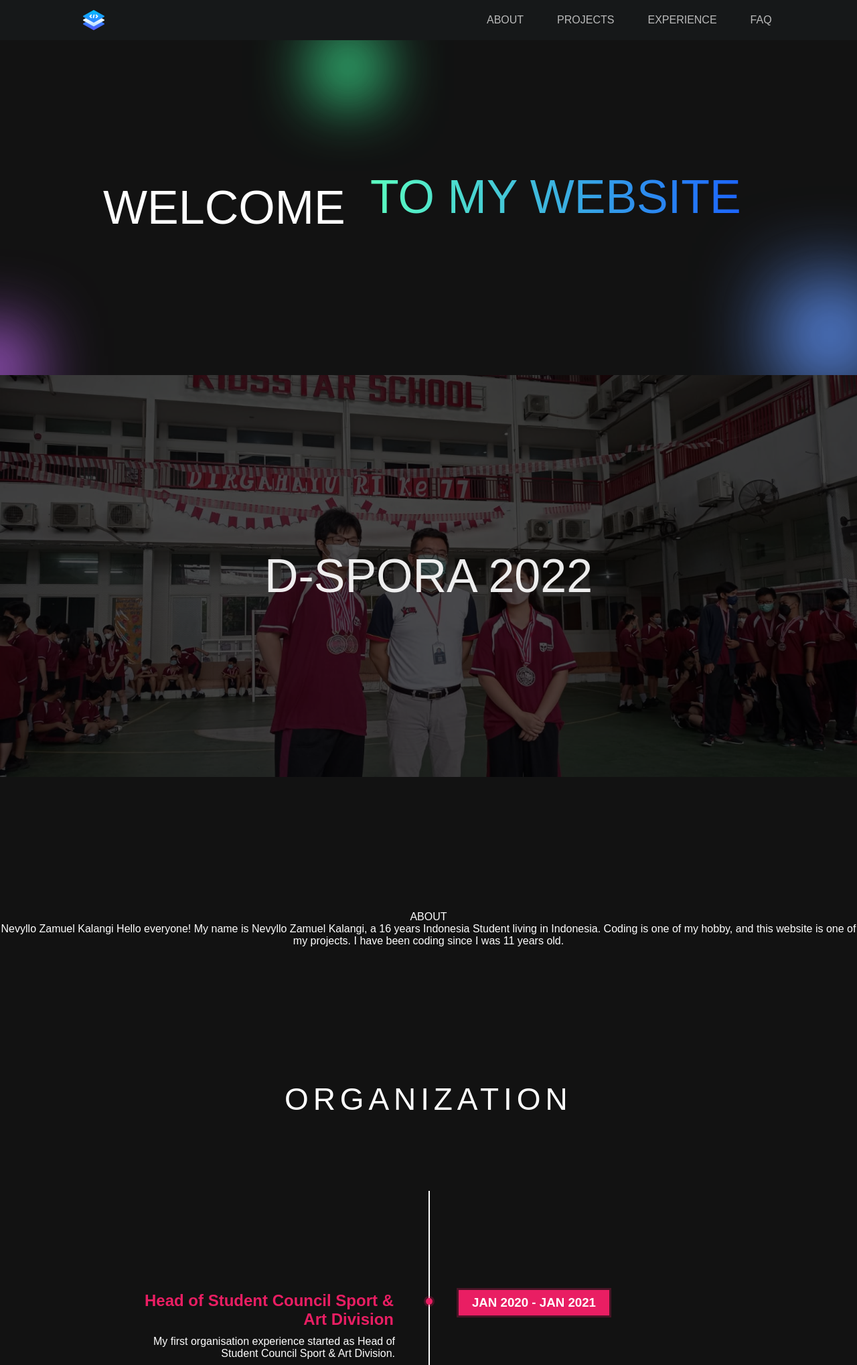
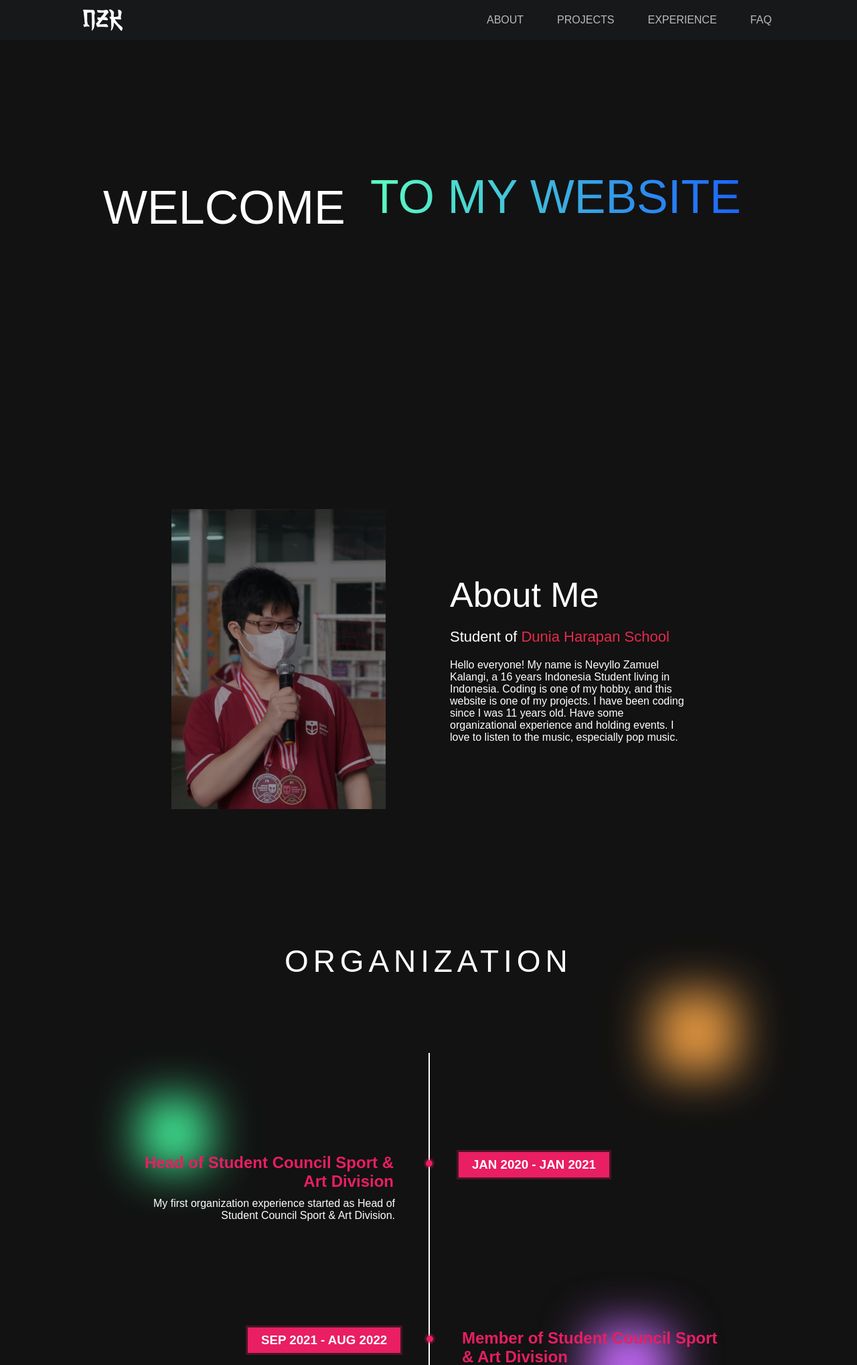
Before and after one commit to VLO-K/Nevyllo-Zamuel-Kalangi, a PHP site: page / in a window 1280 px wide. Shown: the top 2038 px of the page at 67% size. Run offline with PHP 8.4, Linux system fonts and the light colour scheme.

Commit message:
Reorganize some divs and adding about me section

```diff
--- a/index.html
+++ b/index.html
@@ -13,6 +13,7 @@
         <link rel="stylesheet" href="style.css"/>
         <link rel="icon" type="image/x-icon" href="Resources/Logo.png"/>
         <link href="https://fonts.googleapis.com/css?family=Roboto Condensed" rel="stylesheet"/>
+        <link href="https://fonts.googleapis.com/css?family=Inter" rel="stylesheet"/>
         <!-- HTML Links End -->
     </head>
 
@@ -44,13 +45,6 @@
         <main class="content-container">
             <!-- Greeting Start -->
             <div class="greeting">
-                <!-- Greeting Background Start -->
-                <div class="greeting-background">
-                    <div class="greeting-bg1"></div>
-                    <div class="greeting-bg2"></div>
-                    <div class="greeting-bg3"></div>
-                </div>
-                <!-- Greeting Background End -->
                 <div class="greeting-wrapper">
                     <span class="greeting-1">WELCOME</span>
                     <span class="slide">
@@ -59,41 +53,23 @@
                 </div>
             </div>
             <!-- Greeting End -->
-            <!-- Image Wrapper Start -->
-            <div class="slider-container">
-                <div class="slider">
-                    <img class="slider-img" src="Resources/SL1.jpeg" draggable="false" loading="lazy"
-                        oncontextmenu="return false;" />
-                    <img class="slider-img" src="Resources/SL2.jpeg" draggable="false" loading="lazy"
-                        oncontextmenu="return false;" />
-                    <img class="slider-img" src="Resources/SL3.jpeg" draggable="false" loading="lazy"
-                        oncontextmenu="return false;" />
-                    <img class="slider-img" src="Resources/SL4.jpg" draggable="false" loading="lazy"
-                        oncontextmenu="return false;" />
-                </div>
-                <div class="slider-title">
-                    <span></span>
-                </div>
-            </div>
-            <!-- Image Wrapper End -->
             <!--Seperator start-->
             <div class="seperator"></div>
             <!--Seperator end-->
             <!--CV start-->
-            <div class="cv">
-                <div>
-                    <div class="cv-left">
-                        <a>ABOUT</a>
-                    </div>
-                    <div class="cv-right">
-
-                    </div>
-                    <a class="cv-name">Nevyllo Zamuel Kalangi</a>
-                    <p1 class="cv-desc">
+            <div class="about">
+                <div class="about-image">
+                    <img class="slider-img" src="Resources/BG1.jpeg" draggable="false" loading="lazy"
+                        oncontextmenu="return false;" />
+                </div>
+                <div class="about-text">
+                    <a class="about-title">About Me</a><br>
+                    <a class="about-job">Student of <span>Dunia Harapan School</span></a><br>
+                    <p1 class="about-desc">
                         Hello everyone! My name is Nevyllo Zamuel Kalangi, a 16 years
                         Indonesia Student living in Indonesia. Coding is one of my hobby,
                         and this website is one of my projects. I have been coding since I
-                        was 11 years old.
+                        was 11 years old. Have some organizational experience and holding events. I love to listen to the music, especially pop music.
                     </p1>
                 </div>
             </div>
@@ -106,11 +82,19 @@
                 <a>ORGANIZATION</a>
             </div>
             <div class="timeline">
+                <!-- Timeline Background Start -->
+                <div class="timeline-background">
+                    <div class="timeline-bg1"></div>
+                    <div class="timeline-bg2"></div>
+                    <div class="timeline-bg3"></div>
+                    <div class="timeline-bg4"></div>
+                </div>
+                <!-- Timeline Background End -->
                 <ul>
                     <li>
                         <div class="right_content">
                             <h2>Head of Student Council Sport & Art Division</h2>
-                            <p>My first organisation experience started as Head of Student Council Sport & Art Division.</p>
+                            <p>My first organization experience started as Head of Student Council Sport & Art Division.</p>
                         </div>
                         <div class="left_content">
                             <h3>JAN 2020 - JAN 2021</h3>
@@ -138,6 +122,28 @@
                 </ul>
             </div>
             <!--Timeline end-->
+            <!-- Image Wrapper Start -->
+            <div class="slider-container">
+                <div class="slider">
+                    <img class="slider-img" src="Resources/SL1.jpeg" draggable="false" loading="lazy"
+                        oncontextmenu="return false;" />
+                    <img class="slider-img" src="Resources/SL2.jpeg" draggable="false" loading="lazy"
+                        oncontextmenu="return false;" />
+                    <img class="slider-img" src="Resources/SL3.jpeg" draggable="false" loading="lazy"
+                        oncontextmenu="return false;" />
+                    <img class="slider-img" src="Resources/SL4.jpg" draggable="false" loading="lazy"
+                        oncontextmenu="return false;" />
+                </div>
+                <div class="slider-title">
+                    <span></span>
+                </div>
+            </div>
+            <!-- Image Wrapper End -->
+            <!-- Achievements Wrapper Start -->
+            <div class="achievements-container">
+
+            </div>
+            <!-- Achievements Wrapper End -->
         </main>
         <!-- Content End -->
         <!-- Footer Start -->
--- a/style.css
+++ b/style.css
@@ -81,7 +81,7 @@ body {
 /**/
 .content-container {
   margin: auto;
-  max-width: 100em;
+  max-width: 120em;
   height: 5000px;
 }
 /**/
@@ -124,39 +124,6 @@ body {
 .slide {
   display: inline-flex;
   overflow: hidden;
-}
-.greeting-bg1 {
-  display: inline;
-  position: relative;
-  top: -150px;
-  left: -120px;
-  width: 0px;
-  height: 0px;
-  border-radius: 50%;
-  box-shadow: 0 0 90px 50px #39da8a;
-  animation: fadeIn 4s infinite;
-}
-.greeting-bg2 {
-  display: inline;
-  position: relative;
-  top: 300px;
-  left: -650px;
-  width: 0px;
-  height: 0px;
-  border-radius: 50%;
-  box-shadow: 0 0 100px 60px #ac5cd9;
-  animation: fadeIn 9s infinite;
-}
-.greeting-bg3 {
-  display: inline;
-  position: relative;
-  top: 250px;
-  left: 600px;
-  width: 0px;
-  height: 0px;
-  border-radius: 50%;
-  box-shadow: 0 0 120px 80px #5b8dee;
-  animation: fadeIn 7s infinite;
 }
 @keyframes bounce {
   0% {
@@ -205,6 +172,201 @@ body {
   }
 }
 /* End of Greeting Section */
+/**/
+/* About Section */
+.about {
+  display: flex;
+  flex-direction: row;
+  justify-content: center;
+  gap: 6em;
+  margin: 0 20%;
+}
+.about-image img {
+  object-fit: cover;
+  overflow: hidden;
+  filter: brightness(60%);
+  width: 20em;
+  height: 28em;
+}
+.about-text {
+  display: flex;
+  flex-direction: column;
+  justify-content: center;
+  font-family: 'Inter', sans-serif;
+  max-width: 500px;
+}
+.about-title {
+  font-size: 52px;
+}
+.about-job {
+  font-size: 22px;
+}
+.about-job span {
+  color: #e7294c;
+}
+.about-desc {
+  color: #ffffff;
+  font-size: 16px;
+}
+/* End of About Section */
+/**/
+/* Journey Section */
+.timeline-title {
+  white-space: nowrap;
+  overflow: hidden;
+  text-align: center;
+  max-width: 430px;
+  font-size: 46px;
+  letter-spacing: .15em;
+  border-right: .1em solid #e91e63;
+  margin: 0 auto;
+  animation-delay: 200ms;
+  animation:
+    typing 6.5s steps(40, end),
+    blink-caret 1s step-start infinite;
+}
+@keyframes typing {
+  from {
+     width: 0
+    }
+  to {
+     width: 100%
+    }
+}
+@keyframes blink-caret {
+  from, to {
+    border-color: transparent
+  }
+  50% {
+    border-color: #e91e63;
+  }
+}
+.timeline{
+  position: relative;
+  margin: 130px auto;
+  width: 1000px;
+  padding: 50px 0;
+}
+.timeline-bg1 {
+  display: inline;
+  position: relative;
+  top: 50px;
+  left: 120px;
+  width: 0px;
+  height: 0px;
+  border-radius: 50%;
+  box-shadow: 0 0 70px 50px #47ffa3;
+  animation: fadeIn 4s infinite;
+}
+.timeline-bg2 {
+  display: inline;
+  position: relative;
+  top: 400px;
+  left: 800px;
+  width: 0px;
+  height: 0px;
+  border-radius: 50%;
+  box-shadow: 0 0 70px 60px #c96dff;
+  animation: fadeIn 7s infinite;
+}
+.timeline-bg3 {
+  display: inline;
+  position: relative;
+  top: 800px;
+  left: 80px;
+  width: 0px;
+  height: 0px;
+  border-radius: 50%;
+  box-shadow: 0 0 60px 50px #6b9cff;
+  animation: fadeIn 11s infinite;
+}
+.timeline-bg4 {
+  display: inline;
+  position: relative;
+  top: -100px;
+  left: 900px;
+  width: 0px;
+  height: 0px;
+  border-radius: 50%;
+  box-shadow: 0 0 70px 60px #eb9c43;
+  animation: fadeIn 13s infinite;
+}
+.timeline:before {
+  position: absolute;
+  content: '';
+  height: 100%;
+  left: 50%;
+  width: 2px;
+  top: -20px;
+  background: #fff;
+  z-index: 1;
+}
+.timeline ul li{
+  list-style: none;
+  box-sizing: border-box;
+  line-height: normal;
+  position: relative;
+  width: 50%;
+  margin: 40px 0;
+  padding: 40px 50px;
+}
+.timeline ul li .right_content h2{
+  color: #e91e63;
+  padding: 0px 2px 10px 0px;
+}
+.timeline ul li:nth-child(odd){
+  float: left;
+  text-align: right;
+  clear: both;
+}
+.timeline ul li:nth-child(even){
+  float: right;
+  text-align: left;
+  clear: both;
+}
+.timeline ul li:nth-child(odd):before{
+  position: absolute;
+  content: '';
+  width: 10px;
+  height: 10px;
+  background: #e91e63;
+  border-radius: 50%;
+  box-shadow: 0 0 0 3px #e91e6242;
+  right: -6px;
+  top: 50px;
+  z-index: 1;
+}
+.timeline ul li:nth-child(even):before{
+  position: absolute;
+  content: '';
+  width: 10px;
+  height: 10px;
+  background: #e91e63;
+  border-radius: 50%;
+  box-shadow: 0 0 0 3px #e91e6242;
+  left: -3px;
+  top: 50px;
+  z-index: 1;
+}
+.timeline ul li:nth-child(odd) .left_content{
+  position: absolute;
+  top: 38px;
+  right: -270px;
+  padding: 8px 20px;
+  color: #fff;
+  background-color: #e91e63;
+  box-shadow: 0 0 0 3px #e91e6242;
+}
+.timeline ul li:nth-child(even) .left_content{
+  position: absolute;
+  top: 38px;
+  left: -270px;
+  padding: 8px 20px;
+  color:#fff;
+  background-color: #e91e63;
+  box-shadow: 0 0 0 3px #e91e6242;
+}
+/* End of Journey Section */
 /**/
 /* Highlight Section */
 .slider-container {
@@ -328,134 +490,6 @@ body {
   }
 }
 /* End of Highlight Section */
-/**/
-/* About Section */
-.cv {
-  text-align: center;
-}
-.cv-title {
-  font-size: 100px;
-}
-.cv-name {
-}
-.cv-desc {
-}
-/* End of About Section */
-/**/
-/* Journey Section */
-.timeline-title {
-  white-space: nowrap;
-  overflow: hidden;
-  text-align: center;
-  max-width: 430px;
-  font-size: 46px;
-  letter-spacing: .15em;
-  border-right: .1em solid #e91e63;
-  margin: 0 auto;
-  animation-delay: 200ms;
-  animation:
-    typing 6.5s steps(40, end),
-    blink-caret 1s step-start infinite;
-}
-@keyframes typing {
-  from {
-     width: 0
-    }
-  to {
-     width: 100%
-    }
-}
-@keyframes blink-caret {
-  from, to {
-    border-color: transparent
-  }
-  50% {
-    border-color: #e91e63;
-  }
-}
-
-.timeline{
-  position: relative;
-  margin: 130px auto;
-  width: 1000px;
-  padding: 50px 0;
-}
-.timeline:before {
-  position: absolute;
-  content: '';
-  height: 100%;
-  left: 50%;
-  width: 2px;
-  top: -20px;
-  background: #fff;
-  z-index: 1;
-}
-.timeline ul li{
-  list-style: none;
-  box-sizing: border-box;
-  line-height: normal;
-  position: relative;
-  width: 50%;
-  margin: 40px 0;
-  padding: 40px 50px;
-}
-.timeline ul li .right_content h2{
-  color: #e91e63;
-  padding: 0px 2px 10px 0px;
-}
-.timeline ul li:nth-child(odd){
-  float: left;
-  text-align: right;
-  clear: both;
-}
-.timeline ul li:nth-child(even){
-  float: right;
-  text-align: left;
-  clear: both;
-}
-.timeline ul li:nth-child(odd):before{
-  position: absolute;
-  content: '';
-  width: 10px;
-  height: 10px;
-  background: #e91e63;
-  border-radius: 50%;
-  box-shadow: 0 0 0 3px #e91e6242;
-  right: -6px;
-  top: 50px;
-  z-index: 1;
-}
-.timeline ul li:nth-child(even):before{
-  position: absolute;
-  content: '';
-  width: 10px;
-  height: 10px;
-  background: #e91e63;
-  border-radius: 50%;
-  box-shadow: 0 0 0 3px #e91e6242;
-  left: -3px;
-  top: 50px;
-  z-index: 1;
-}
-.timeline ul li:nth-child(odd) .left_content{
-  position: absolute;
-  top: 38px;
-  right: -270px;
-  padding: 8px 20px;
-  color: #fff;
-  background-color: #e91e63;
-  box-shadow: 0 0 0 3px #e91e6242;
-}
-.timeline ul li:nth-child(even) .left_content{
-  position: absolute;
-  top: 38px;
-  left: -270px;
-  padding: 8px 20px;
-  color:#fff;
-  background-color: #e91e63;
-  box-shadow: 0 0 0 3px #e91e6242;
-}
-/* End of Journey Section */
 /**/
 /* Footer Section */
 .footer-container{
```
Also changed, not shown: Resources/BG1.jpeg (added), Resources/Logo.png.
